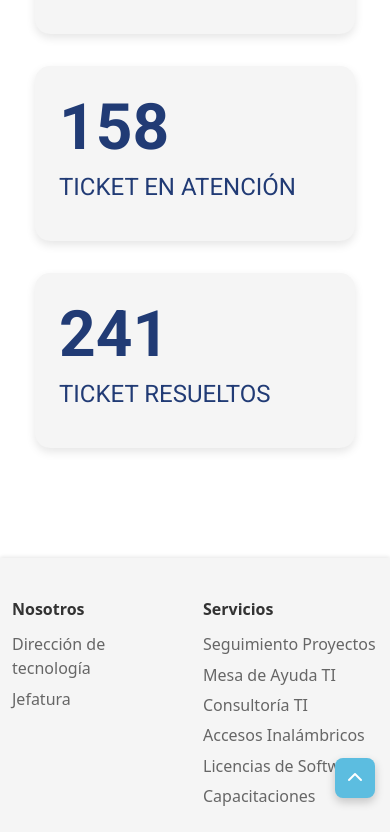
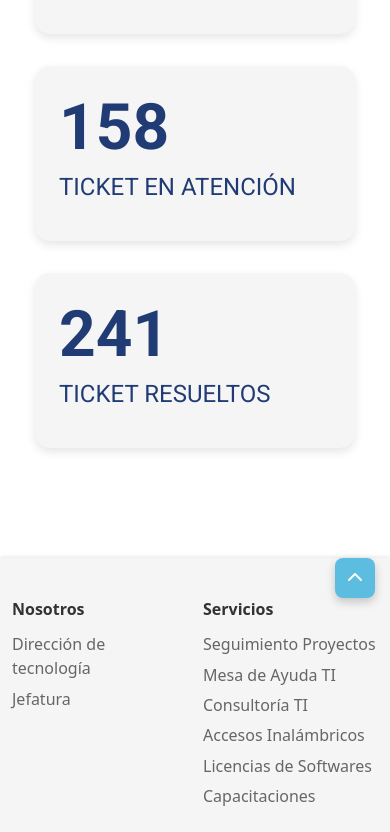
Before and after one commit to vandalit/ubo-tiapp-1.8, a Vue app: page / in a window 390 px wide. Shown: the part 652-1484 px from the top of the page. Built offline with nearby package versions, Linux system fonts and the light colour scheme.

Commit message:
scroll up

```diff
--- a/src/components/Footer.vue
+++ b/src/components/Footer.vue
@@ -179,5 +179,8 @@ export default {
   .footer-last {
     text-align: left;
   }
+  .scroll-up {
+    bottom: 500px; /* Lo posicionamos 100px sobre el footer */
+  }
 }
 </style>
```
